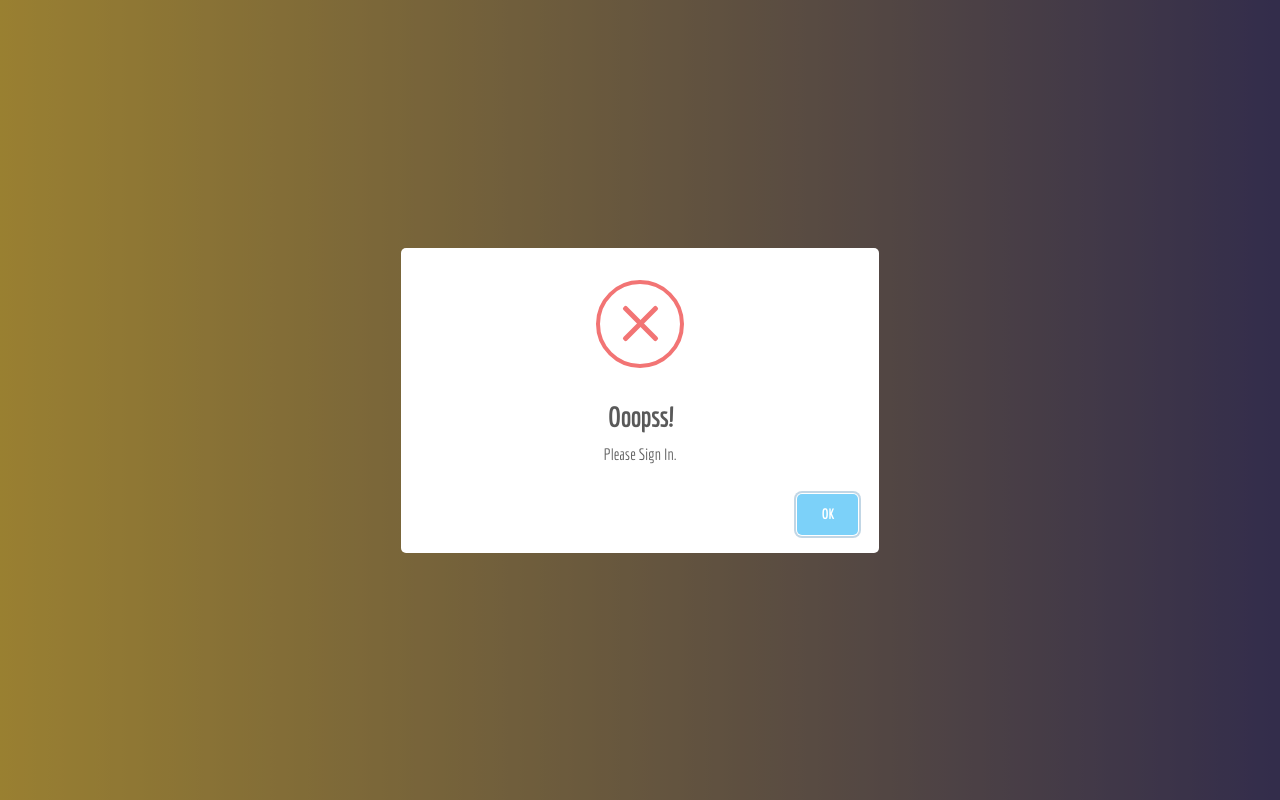
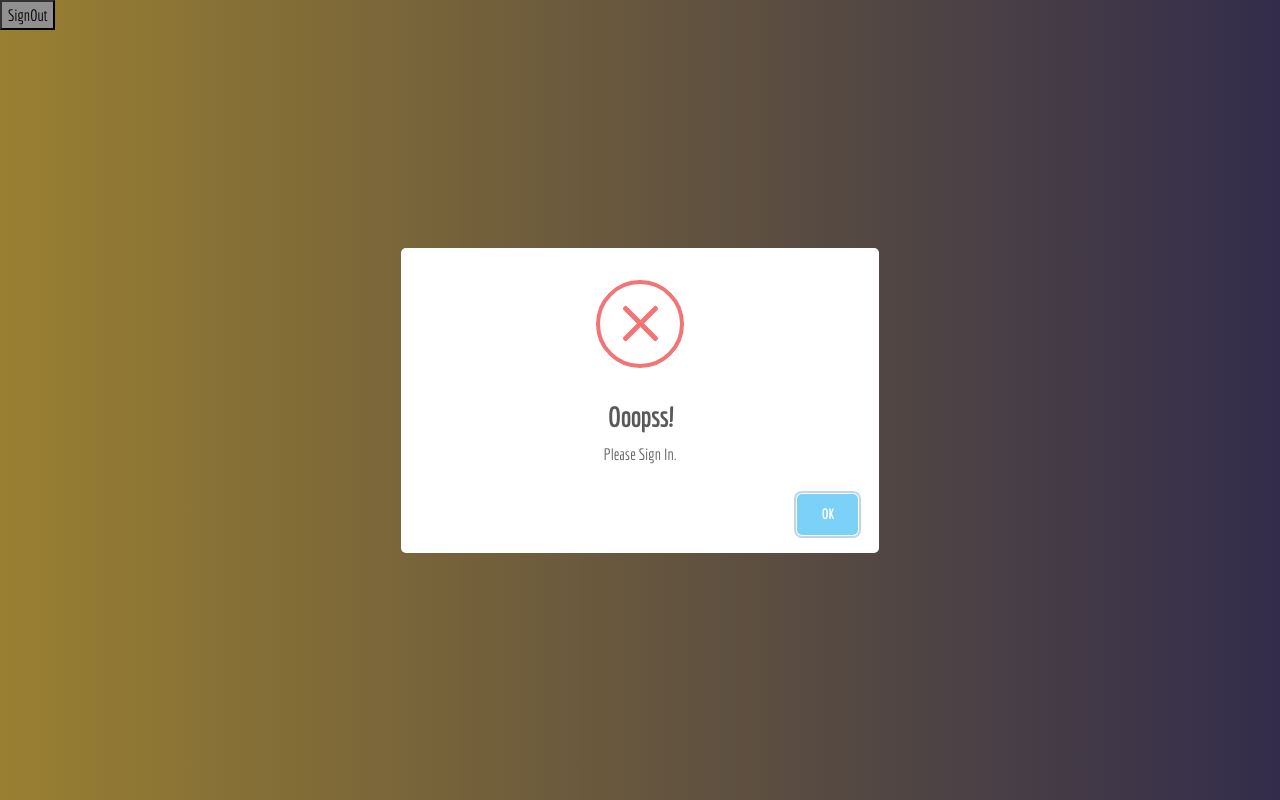
Before and after one commit to jetzable/This4That-Upgraded, a plain HTML site: page views/dashboard.html in a window 1280 px wide. Drawn offline with nearby package versions, Linux system fonts and the light colour scheme; no server answers.

Commit message:
Adding signOut Btn for test

```diff
--- a/views/dashboard.html
+++ b/views/dashboard.html
@@ -15,7 +15,11 @@
 </head>
 
 <body>
-
+    <div class="container-fluid">
+        <div class="row">
+            <button onclick="signOutUser()">SignOut</button>
+        </div>
+    </div>
 
     <script src="https://code.jquery.com/jquery-3.3.1.slim.min.js" integrity="sha384-q8i/X+965DzO0rT7abK41JStQIAqVgRVzpbzo5smXKp4YfRvH+8abtTE1Pi6jizo"
         crossorigin="anonymous"></script>
```
